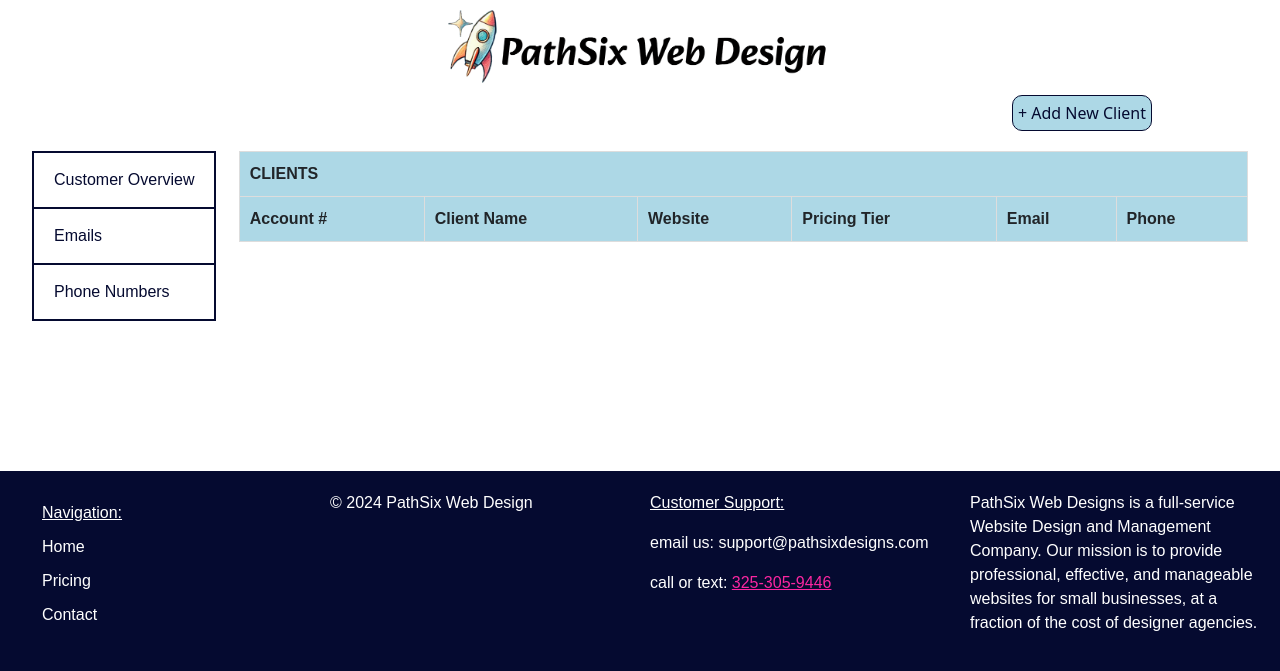
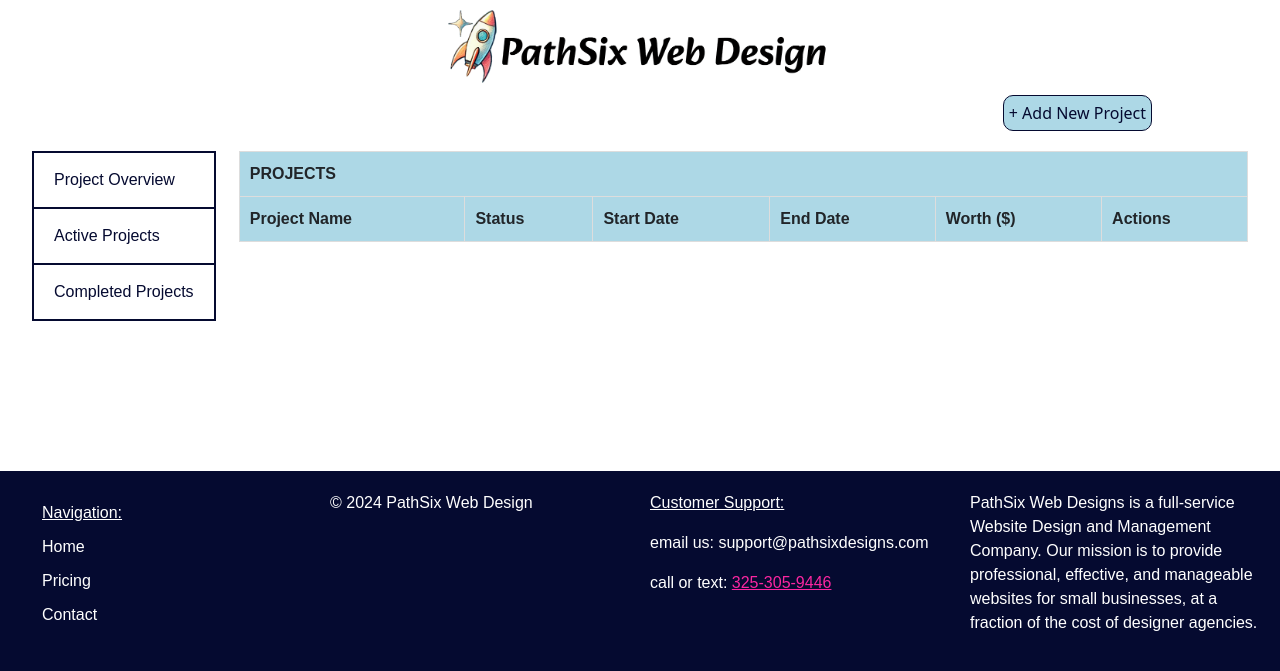
Before and after one commit to boonewh/pathsixdesigns, a Flask app: template pathsix/templates/crm/project/projects.html in a window 1280 px wide. Shown: the part 164-835 px from the top of the page. Run offline with Flask 3, Linux system fonts and the light colour scheme; the template is opened without the code that fills it: values that come from a table or form of the project are taken from there, others are empty; parts of the project's set-up code (start-up, migrations or seed data) failed here and were passed over; some libraries are stand-ins or nearby versions; some web fonts are replaced.

```diff
--- a/pathsix/pathsix_crm/crm_main/forms.py
+++ b/pathsix/pathsix_crm/crm_main/forms.py
@@ -1,7 +1,6 @@
 from flask_wtf import FlaskForm
 from wtforms import StringField, TextAreaField, SubmitField
 from wtforms.validators import DataRequired, Optional, Email, Length, URL
-
 
 class ClientForm(FlaskForm):
     # Client information
@@ -18,7 +17,6 @@ class ClientForm(FlaskForm):
     contact_email = StringField('Contact Email', validators=[DataRequired(), Email()])
     contact_phone = StringField('Contact Phone', validators=[DataRequired(), Length(max=20)])
 
-
     # Address information
     street = StringField('Street', validators=[DataRequired(), Length(max=255)])
     city = StringField('City', validators=[DataRequired(), Length(max=100)])
--- /dev/null
+++ b/pathsix/pathsix_crm/project/forms.py
@@ -0,0 +1,16 @@
+from flask_wtf import FlaskForm
+from wtforms import StringField, TextAreaField, SelectField, DateField, FloatField, SubmitField
+from wtforms.validators import DataRequired, Optional, Length, NumberRange
+
+class ProjectForm(FlaskForm):
+    name = StringField('Project Name', validators=[DataRequired(), Length(max=255)])
+    description = TextAreaField('Project Description', validators=[Optional(), Length(max=1000)])
+    status = SelectField(
+        'Status',
+        choices=[('won', 'Won'), ('lost', 'Lost'), ('In Progress', 'In Progress'), ('on hold', 'On Hold'), ('canceled', 'Canceled')],
+        validators=[DataRequired()]
+    )
+    start = DateField('Start Date', format='%Y-%m-%d', validators=[Optional()])
+    end = DateField('End Date', format='%Y-%m-%d', validators=[Optional()])
+    worth = FloatField('Project Worth ($)', validators=[Optional(), NumberRange(min=0)])
+    submit = SubmitField('Create Project')
--- a/pathsix/templates/crm/crm.html
+++ b/pathsix/templates/crm/crm.html
@@ -8,7 +8,7 @@
 
 {% block content %}
     <section class="options">
-        <a href="{{ url_for('customer.customers') }}"><img src="{{ url_for('static', filename='images/projects.jpg') }}" alt="Link to projects page"></a>
+        <a href="{{ url_for('project.projects') }}"><img src="{{ url_for('static', filename='images/projects.jpg') }}" alt="Link to projects page"></a>
         <a href="{{ url_for('customer.customers') }}"><img src="{{ url_for('static', filename='images/leads.jpg') }}" alt="Link to leads page"></a>
         <a href="{{ url_for('customer.customers') }}"><img src="{{ url_for('static', filename='images/handshake.jpg') }}" alt="Link to customers page"></a>
     </section>
--- a/pathsix/templates/crm/customer/customers.html
+++ b/pathsix/templates/crm/customer/customers.html
@@ -34,10 +34,9 @@
         <div class="customer">
             <table class="cust-table">
                 <tr class="thead">
-                    <th colspan="6">CLIENTS</th>
+                    <th colspan="5">CLIENTS</th>
                 </tr>
                 <tr class="sm-thead">
-                    <th>Account #</th>
                     <th>Client Name</th>
                     <th>Website</th>
                     <th>Pricing Tier</th>
@@ -46,7 +45,6 @@
                 </tr>
                 {% for client in clients.items %}
                 <tr>
-                    <td>{{ client.client_id }}</td>
                     <td><a href="{{ url_for('crm_main.report', client_id=client.client_id) }}">{{ client.name }}</a></td>
                     <td>{{ client.website }}</td>
                     <td>{{ client.pricing_tier }}</td>
--- a/pathsix/templates/crm/project/projects.html
+++ b/pathsix/templates/crm/project/projects.html
@@ -9,24 +9,23 @@
 
 {% block content %}
     <div class="link-create">
-        <!-- Trigger Modal -->
+        <!-- Button to trigger modal for creating a new project -->
         <button
             type="button"
             data-bs-toggle="modal"
-            data-bs-target="#createClientModal"
+            data-bs-target="#createProjectModal"
             id="openModalButton"
-            {% if form.errors %}style="display: none;"{% endif %}
-            >
-            + Add New Client
+        >
+            + Add New Project
         </button>
     </div>
     <div class="body-container">
         <aside class="report-nav">
             <nav>
                 <ul>
-                    <li><a href="#">Customer Overview</a></li>
-                    <li><a href="#">Emails</a></li>
-                    <li><a href="#">Phone Numbers</a></li>
+                    <li><a href="#">Project Overview</a></li>
+                    <li><a href="#">Active Projects</a></li>
+                    <li><a href="#">Completed Projects</a></li>
                 </ul>
             </nav>
         </aside>
@@ -34,36 +33,41 @@
         <div class="customer">
             <table class="cust-table">
                 <tr class="thead">
-                    <th colspan="6">CLIENTS</th>
+                    <th colspan="6">PROJECTS</th>
                 </tr>
                 <tr class="sm-thead">
-                    <th>Account #</th>
-                    <th>Client Name</th>
-                    <th>Website</th>
-                    <th>Pricing Tier</th>
-                    <th>Email</th>
-                    <th>Phone</th>
+                    <th>Project Name</th>
+                    <th>Status</th>
+                    <th>Start Date</th>
+                    <th>End Date</th>
+                    <th>Worth ($)</th>
+                    <th>Actions</th>
                 </tr>
-                {% for client in clients.items %}
+                {% for project in projects.items %}
                 <tr>
-                    <td>{{ client.client_id }}</td>
-                    <td><a href="{{ url_for('crm_main.report', client_id=client.client_id) }}">{{ client.name }}</a></td>
-                    <td>{{ client.website }}</td>
-                    <td>{{ client.pricing_tier }}</td>
-                    <td>{{ client.email or 'N/A' }}</td>
-                    <td>{{ client.phone or 'N/A' }}</td>
+                    <td>{{ project.project_name }}</td>
+                    <td>{{ project.project_status }}</td>
+                    <td>{{ project.project_start.strftime('%Y-%m-%d') if project.project_start else 'N/A' }}</td>
+                    <td>{{ project.project_end.strftime('%Y-%m-%d') if project.project_end else 'N/A' }}</td>
+                    <td>{{ project.project_worth }}</td>
+                    <!-- BELOW LINKS! 1st should be edit_project, 2nd should be delete_project, but you have to create the routes -->
+                    <td>
+                        <a href="{{ url_for('project.create_project', project_id=project.id) }}" class="btn btn-sm btn-warning">Edit</a>
+                        <form method="POST" action="{{ url_for('project.create_project', project_id=project.id) }}" style="display: inline-block;">
+                            <button type="submit" class="btn btn-sm btn-danger" onclick="return confirm('Are you sure you want to delete this project?')">Delete</button>
+                        </form>
                     </td>
                 </tr>
                 {% endfor %}
             </table>
-            {% if clients.total > 25 %}
+            {% if projects.total > 25 %}
                 <div class="pagination">
-                    {% for page_num in clients.iter_pages(left_edge=1, right_edge=1, left_current=1, right_current=2) %}
+                    {% for page_num in projects.iter_pages(left_edge=1, right_edge=1, left_current=1, right_current=2) %}
                         {% if page_num %}
-                            {% if clients.page == page_num %}
-                                <a href="{{ url_for('customer.customers', page=page_num) }}" class="active">{{ page_num }}</a>
+                            {% if projects.page == page_num %}
+                                <a href="{{ url_for('project.projects', page=page_num) }}" class="active">{{ page_num }}</a>
                             {% else %}
-                                <a href="{{ url_for('customer.customers', page=page_num) }}">{{ page_num }}</a>
+                                <a href="{{ url_for('project.projects', page=page_num) }}">{{ page_num }}</a>
                             {% endif %}
                         {% else %}
                             <span>...</span>
@@ -73,36 +77,79 @@
             {% endif %}
         </div>
 
-        <!-- Modal -->
+        <!-- Modal for creating a new project -->
         <div
-            class="modal fade {% if form.errors %}show{% endif %}"
-            id="createClientModal"
+            class="modal fade"
+            id="createProjectModal"
             tabindex="-1"
-            aria-labelledby="createClientModalLabel"
-            aria-hidden="{% if form.errors %}false{% else %}true{% endif %}"
-            {% if form.errors %}style="display: block;"{% endif %}
+            aria-labelledby="createProjectModalLabel"
+            aria-hidden="true"
         >
             <div class="modal-dialog modal-lg">
                 <div class="modal-content">
                     <div class="modal-header">
-                        <h5 class="modal-title" id="createClientModalLabel">Add New Client</h5>
+                        <h5 class="modal-title" id="createProjectModalLabel">Create New Project</h5>
                         <button type="button" class="btn-close" data-bs-dismiss="modal" aria-label="Close"></button>
                     </div>
                     <div class="modal-body">
-                        <form method="POST" action="{{ url_for('customer.create_client') }}">
+                        <form method="POST" action="{{ url_for('project.create_project') }}">
                             {{ form.hidden_tag() }}
-                            {% include 'crm/customer/create_client_fields.html' %}
+                                <div class="mb-3">
+                                    {{ form.name.label(class="form-label") }}
+                                    {{ form.name(class="form-control") }}
+                                    {% for error in form.name.errors %}
+                                    <div class="text-danger">{{ error }}</div>
+                                    {% endfor %}
+                                </div>
+                                <div class="mb-3">
+                                    {{ form.description.label(class="form-label") }}
+                                    {{ form.description(class="form-control") }}
+                                    {% for error in form.description.errors %}
+                                    <div class="text-danger">{{ error }}</div>
+                                    {% endfor %}
+                                </div>
+                                <div class="mb-3">
+                                    {{ form.status.label(class="form-label") }}
+                                    {{ form.status(class="form-select") }}
+                                    {% for error in form.status.errors %}
+                                    <div class="text-danger">{{ error }}</div>
+                                    {% endfor %}
+                                </div>
+                                <div class="mb-3">
+                                    {{ form.start.label(class="form-label") }}
+                                    {{ form.start(class="form-control", type="date") }}
+                                    {% for error in form.start.errors %}
+                                    <div class="text-danger">{{ error }}</div>
+                                    {% endfor %}
+                                </div>
+                                <div class="mb-3">
+                                    {{ form.end.label(class="form-label") }}
+                                    {{ form.end(class="form-control", type="date") }}
+                                    {% for error in form.end.errors %}
+                                    <div class="text-danger">{{ error }}</div>
+                                    {% endfor %}
+                                </div>
+                                <div class="mb-3">
+                                    {{ form.worth.label(class="form-label") }}
+                                    {{ form.worth(class="form-control") }}
+                                    {% for error in form.worth.errors %}
+                                    <div class="text-danger">{{ error }}</div>
+                                    {% endfor %}
+                                </div>
+                            </div>
+                            <div class="modal-footer">
+                                <button type="button" class="btn btn-secondary" data-bs-dismiss="modal">Close</button>
                             <div class="form-group">
-                                {{ form.submit(class="submit-btn") }}
+                                <button type="submit" class="btn btn-primary">Create Project</button>
                             </div>
                         </form>
                     </div>
                 </div>
             </div>
         </div>
+    </div>
+{% endblock %}
 
-    {% endblock %}
-
-    {% block scripts %}
+{% block scripts %}
     <script src="https://cdn.jsdelivr.net/npm/bootstrap@5.3.0-alpha3/dist/js/bootstrap.bundle.min.js"></script>
-    {% endblock %}
+{% endblock %}
```
Also changed, not shown: pathsix/models.py (+86 -46 lines), pathsix/pathsix_crm/crm_main/routes.py (+33 -36 lines), pathsix/pathsix_crm/customer/routes.py (+58 -49 lines), pathsix/pathsix_crm/project/routes.py (+38 -8 lines), pathsix/templates/crm/report.html (+6 -5 lines), ReadMe.md.
